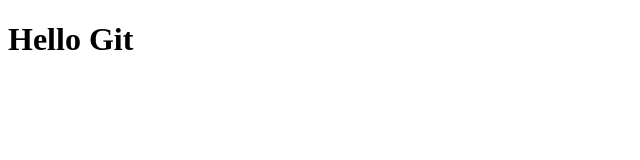
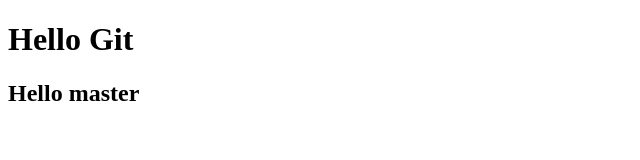
Before and after one commit to Rishabh-Budana/bi, a plain HTML site: page index.html in a window 1280 px wide. Shown: the whole page, without its empty margins (0-640 px from the left). Drawn offline with Linux system fonts and the light colour scheme.

Commit message:
'master'

```diff
--- a/index.html
+++ b/index.html
@@ -7,5 +7,6 @@
 </head>
 <body>
     <h1>Hello Git</h1>
+    <h2>Hello master</h2>
 </body>
 </html>
```
